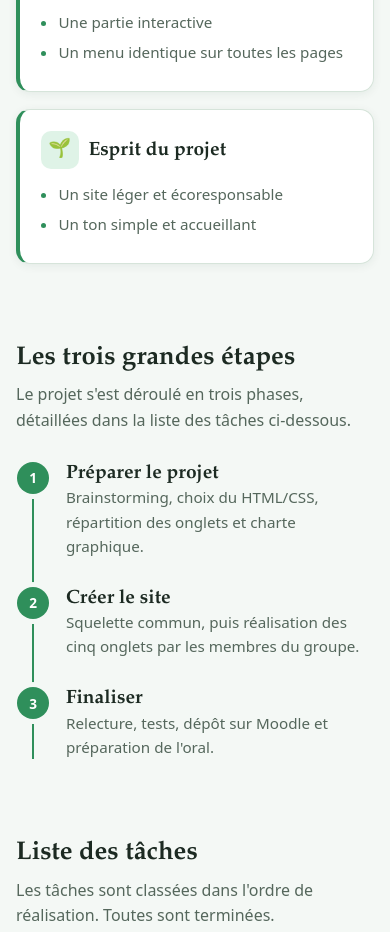
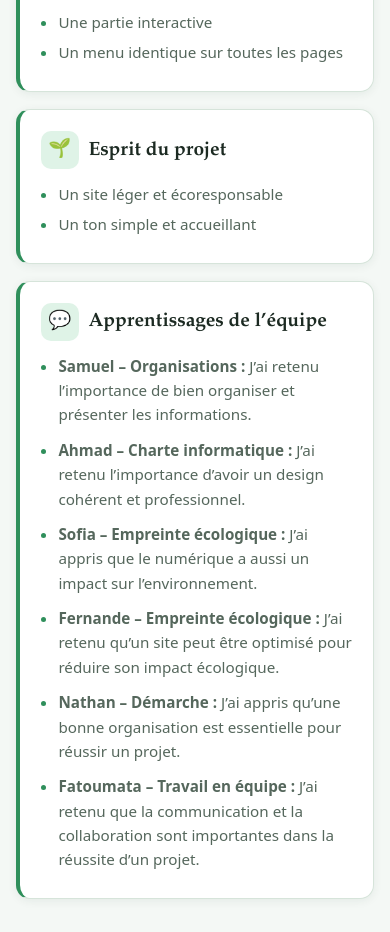
Before and after one commit to SamGroup21/TP_Universite, a plain HTML site: page SAE_Decouverte_Maubeuge/demarche.html in a window 390 px wide. Shown: the part 3369-4301 px from the top of the page. Drawn offline with Linux system fonts and the light colour scheme.

Commit message:
finalisation de mon projet

```diff
--- a/SAE_Decouverte_Maubeuge/demarche.html
+++ b/SAE_Decouverte_Maubeuge/demarche.html
@@ -136,6 +136,8 @@ section { padding: 2.5rem 0; }
 .carte ul { padding-left: 1.1rem; color: var(--texte-doux); font-size: .95rem; }
 .carte li { margin-bottom: .35rem; }
 .carte li::marker { color: var(--vert); }
+.apprentissages { grid-column: 1 / -1; }
+.apprentissages ul { display: grid; grid-template-columns: repeat(3, minmax(0, 1fr)); gap: .35rem 1.5rem; }
 
 /* ============ 6. IDÉES RETENUES ============ */
 .selection {
@@ -208,9 +210,13 @@ footer strong { color: var(--vert-fonce); }
 .carte.reveal.visible:hover { transform: translateY(-4px); }
 
 /* ============ 11. RESPONSIVE ============ */
-@media (max-width: 900px) { .grille { grid-template-columns: repeat(2, 1fr); } }
+@media (max-width: 900px) {
+  .grille { grid-template-columns: repeat(2, 1fr); }
+  .apprentissages ul { grid-template-columns: repeat(2, minmax(0, 1fr)); }
+}
 @media (max-width: 600px) {
   .grille { grid-template-columns: 1fr; }
+  .apprentissages ul { grid-template-columns: 1fr; }
   .hero { padding-top: 2.5rem; }
   .parcours li.relie { width: 14px; }
   /* Tableau transformé en cartes verticales */
@@ -376,6 +382,17 @@ footer strong { color: var(--vert-fonce); }
           <li>Un ton simple et accueillant</li>
         </ul>
       </article>
+      <article class="carte retenue reveal apprentissages">
+        <h3><span class="icone" aria-hidden="true">💬</span>Apprentissages de l’équipe</h3>
+        <ul>
+          <li><strong>Samuel – Organisations :</strong> J’ai retenu l’importance de bien organiser et présenter les informations.</li>
+          <li><strong>Ahmad – Charte informatique :</strong> J’ai retenu l’importance d’avoir un design cohérent et professionnel.</li>
+          <li><strong>Sofia – Empreinte écologique :</strong> J’ai appris que le numérique a aussi un impact sur l’environnement.</li>
+          <li><strong>Fernande – Empreinte écologique :</strong> J’ai retenu qu’un site peut être optimisé pour réduire son impact écologique.</li>
+          <li><strong>Nathan – Démarche :</strong> J’ai appris qu’une bonne organisation est essentielle pour réussir un projet.</li>
+          <li><strong>Fatoumata – Travail en équipe :</strong> J’ai retenu que la communication et la collaboration sont importantes dans la réussite d’un projet.</li>
+        </ul>
+      </article>
     </div>
   </section>
 
```
Also changed, not shown: SAE_Decouverte_Maubeuge/empreinte_ecologique.html (+2 -6 lines), SAE_Decouverte_Maubeuge/index.html (+0 -12 lines).
